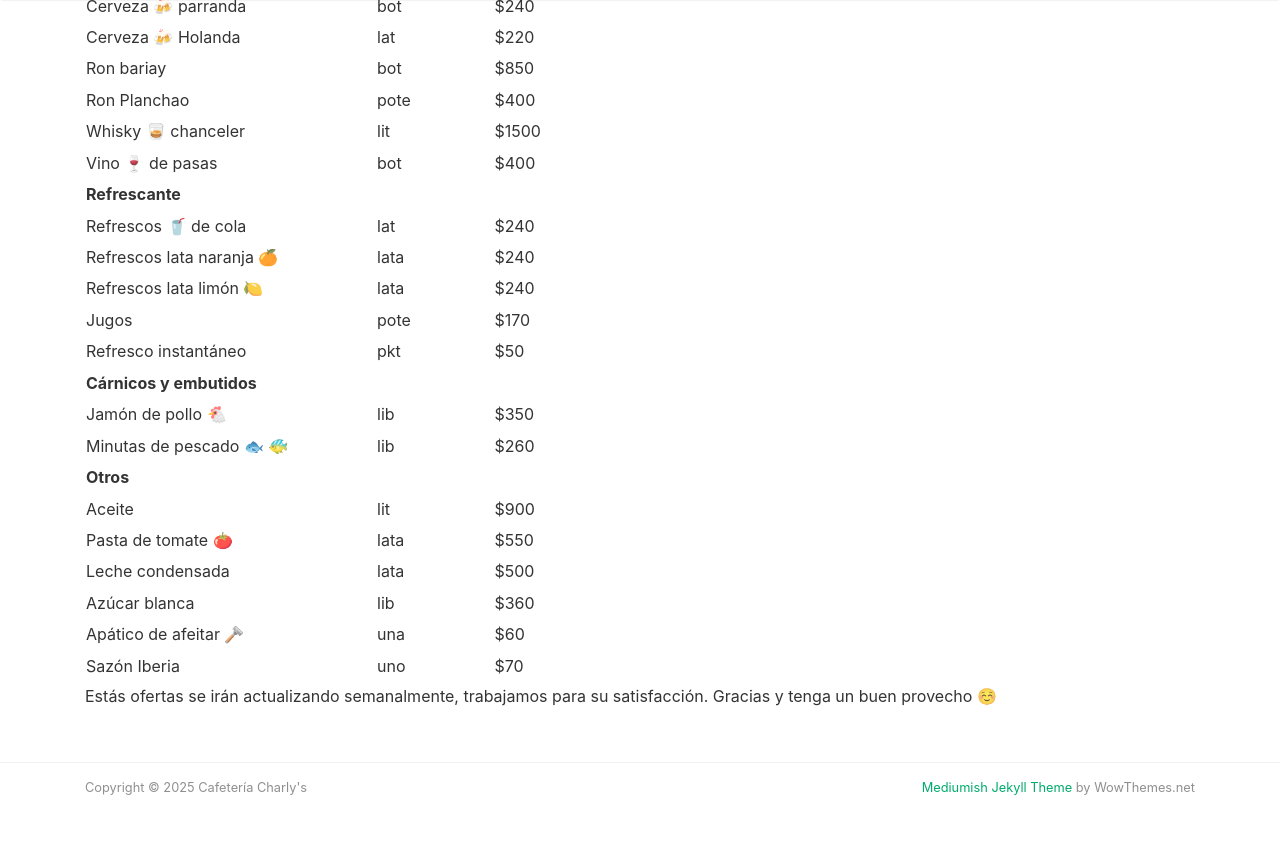
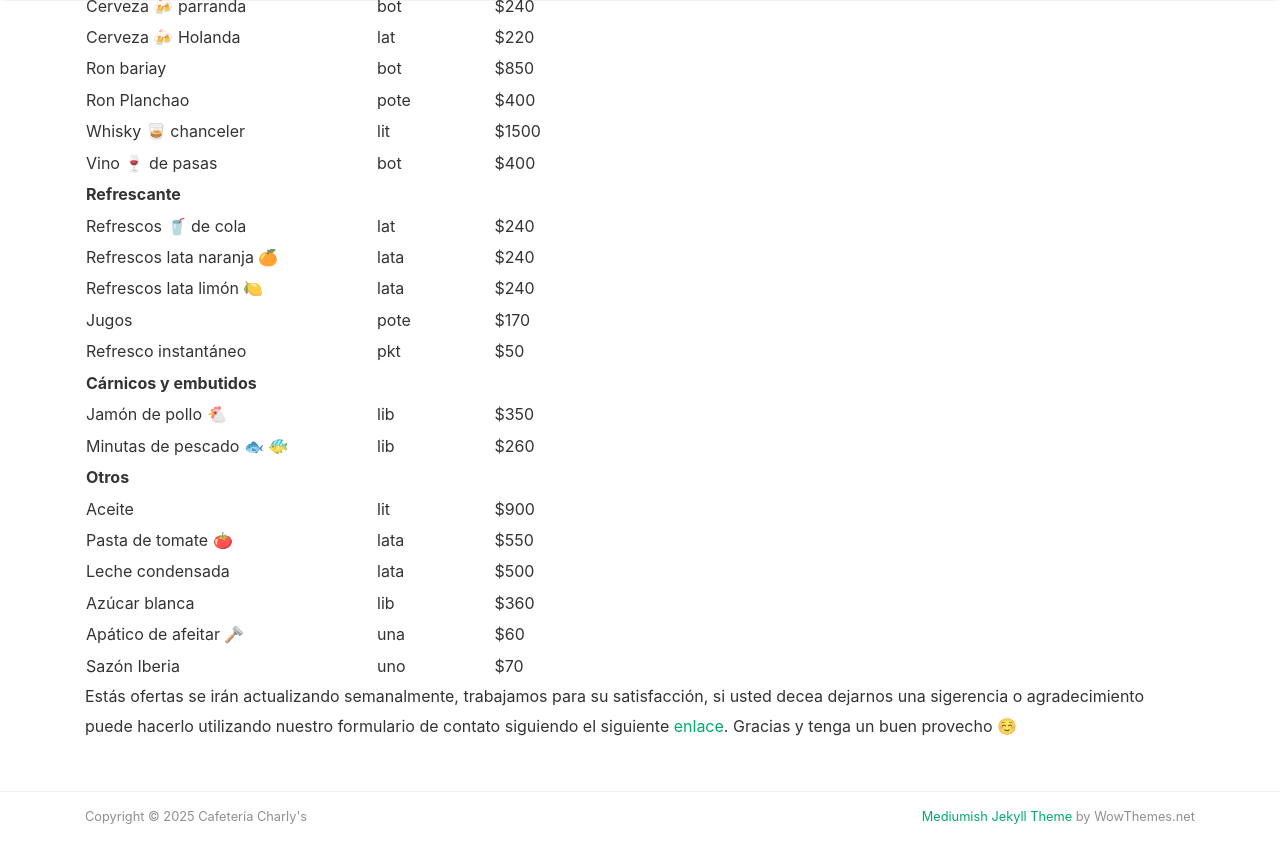
Before and after one commit to cafecharlys/cafecharlys.github.io, a Jekyll site: the page built from _pages/offer.md, in a window 1280 px wide and 900 px high, scrolled down 1005 px. Shown: the top 863 px of the window. Built offline with Jekyll 4.4.1, drawn with Linux system fonts in a browser that asks for light colours; nearby versions of some CDN libraries.

Commit message:
update offer

```diff
--- a/_pages/offer.md
+++ b/_pages/offer.md
@@ -52,4 +52,4 @@ Usted puede disfrutar de nuestras **ofertas**. Si deseas más datos solo _solic
 | Apático de afeitar 🪒                     |una            | $60    |
 | Sazón Iberia                              |uno            | $70    |
 
-Estás ofertas se irán actualizando semanalmente, trabajamos para su satisfacción. Gracias y tenga un buen provecho ☺️
+Estás ofertas se irán actualizando semanalmente, trabajamos para su satisfacción, si usted decea dejarnos una sigerencia o agradecimiento puede hacerlo utilizando nuestro formulario de contato siguiendo el siguiente [enlace](/contact). Gracias y tenga un buen provecho ☺️
```
